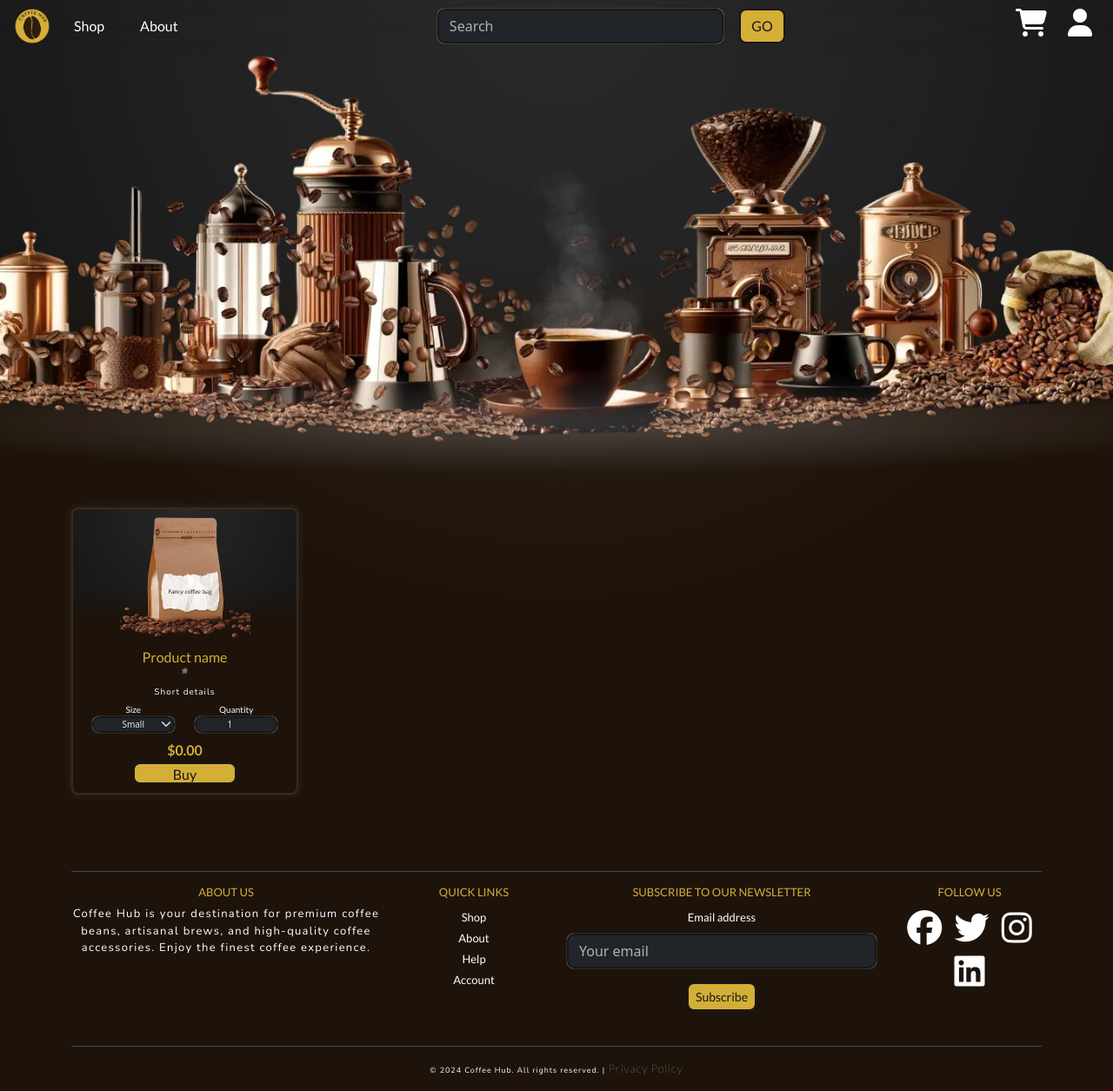
After one commit to catapam/coffe-hub, a Django app: template store/templates/store/catalog.html in a window 1280 px wide. The commit adds this page. Shown: the whole page at 87% size. Run offline with Django 5.2, Linux system fonts and the light colour scheme; the template is opened without the code that fills it: most values are stand-ins (such as "Sample title", 1, 10 or a date in 2020); some libraries are stand-ins or nearby versions.

Commit message:
Create template for product cards and shop page initial layout

```diff
--- a/static/css/base.css
+++ b/static/css/base.css
@@ -20,18 +20,18 @@ body {
 
 /* Typography */
 h1, h2, h3, h4, h5, h6 {
-    font-family: var(--font-heading);
-    color: var(--text-secondary-color);
+    font-family: var(--font-heading) !important;
+    color: var(--text-secondary-color) !important;
 }
 
 p {
-    font-family: var(--font-primary);
-    color: var(--text-primary-color);
+    font-family: var(--font-primary) !important;
+    color: var(--text-primary-color) !important;
     font-weight: 100; /* Reduce font weight */
     letter-spacing: 0.1em; /* Increase spacing between letters */
 }
 
-a, i, label {
+a, label {
     font-family: var(--font-heading);
     color: var(--text-primary-color);
 }
@@ -90,6 +90,12 @@ footer li{
 
 .privacy-link {
     font-size: xx-small;
+}
+
+.centered-element{
+    margin: auto;
+    padding: 0;
+    width: auto;
 }
 
 /* Content container */
@@ -208,7 +214,7 @@ footer li{
 .btn-secondary {
     color: var(--bg-darker);
     background-color: var(--text-secondary-color);
-    border-color: var(--dark-red-accent);
+    border-color: var(--bg-darker);
 }
 
 .btn-secondary:hover {
@@ -234,10 +240,9 @@ footer li{
 }
 
 .navbar-brand {
-    margin: auto;
-    padding: 0;
     max-height: 50px;
     color: var(--text-secondary-color);
+    margin-left: calc(50% - 85px);
 }
 
 .navbar-brand img{
@@ -279,7 +284,7 @@ footer li{
     opacity: 0.95;
     border: var(--border);
     border-radius: var(--bs-border-radius);
-    border-color: var(--bg-light);
+    border-color: var(--text-secondary-color);
     max-width: 10rem;
     max-height: 80%;
     margin-left: auto;
@@ -291,36 +296,34 @@ footer li{
 }
 
 /* User menu aligned to the right */
-.user-menu, .search-menu {
+.menu-icon {
     position: relative;
     align-items: center;
     justify-content: flex-end;
 }
 
-.user-menu i, .search-menu i{
+.menu-icon i {
     font-size: 2rem;
     cursor: pointer;
     min-width: 60px;
     margin: auto;
-}
-
-.user-menu i {
     color: var(--text-primary-color);
     padding-left: 20px;
 }
 
-.user-menu i:hover {
+.menu-icon i:hover {
     color: var(--text-secondary-color);
+}
+
+.menu-item{
+    margin: auto;
 }
 
 .user-menu .dropdown-menu {
     right: 0;
     border: var(--border);
+    border-color: var(--text-secondary-color);
     left: auto;
-}
-
-.search-menu i{
-    color: var(--text-primary-color);
 }
 
 .navbar-nav .dropdown-menu {
@@ -331,7 +334,7 @@ footer li{
     border-top-right-radius: 0;
     left: auto;
     border: var(--border);
-    border-color: var(--bg-light);
+    border-color: var(--text-secondary-color);
     background-color: var(--bg-dark);
     opacity: 1;
 }
@@ -358,15 +361,21 @@ footer li{
     max-width: 400px;
 }
 
-.form-control{
+.form-control, .form-select{
     border: var(--border);
+    box-shadow: 0 0 1px var(--text-primary-color);
 }
 
 /* Change the border color when the search input is focused */
-form input:focus {
+* input:focus, * select:focus {
     outline: none !important; /* Removes the default blue outline */
     border-color: var(--text-secondary-color) !important; /* Replace with your desired color */
     box-shadow: 0 0 5px var(--text-primary-color) !important; /* Optional: Add a glow effect */
+}
+
+/* Cart menu option */
+.cart-menu.d-block{
+    padding-right: 10px;
 }
 
 /* Styling for custom error pages */
@@ -393,11 +402,124 @@ form input:focus {
     font-size: small;
 }
 
+/* Card template */
+.card{
+    border: var(--border);
+    border-color: var(--bg-lighter);
+    color: inherit;
+    margin: 0;
+    height: 100%;
+    width: auto;
+    background-color: var(--bg-dark);
+    box-shadow: 0 0 10px rgba(var(--highlight-rgb), 0.1);
+}
+
+.card * {
+    font-size: x-small;
+    padding: 0;
+    margin: 0;
+}
+
+.card-body {
+    margin: 10px;
+    padding: 0;
+    display: flex;
+    flex-direction: column;
+}
+
+.card .content-gradient{
+    top: 0;
+    height: 150px;
+}
+
+.card .background-gradient{
+    height: auto;
+    border-top-right-radius: var(--bs-border-radius);
+    border-top-left-radius: var(--bs-border-radius);
+    display: flex;
+    flex-direction: column;
+    justify-content: center; /* Horizontally centers the image */
+}
+
+.card .content-gradient::after {
+    width: 100%; /* Extend for a smooth fade */
+    height: auto;
+    min-height: 500px;
+    background: radial-gradient(
+        circle at top center,
+        rgba(var(--highlight-rgb), 0.08) 0%,   /* Bright at the center */
+        rgba(var(--highlight-rgb), 0.05) 7%, /* Gradual fade */
+        rgba(var(--highlight-rgb), 0.0) 30%, /* Subtle fading */
+        rgba(var(--highlight-rgb), 0) 100%   /* Fully transparent at edges */
+    );
+}
+
+.card .btn {
+    width: 50%;
+    margin: auto;
+    height: 25px;
+    font-size: medium;
+}
+
+.card-row {
+    display: flex;
+    flex-direction: row;
+    justify-content: center; /* Centers content horizontally */
+}
+
+.card-row > * {
+    text-align: center;
+}
+
+.card-img-top{
+    max-height: 150px;
+    max-width: 100%;
+    object-fit: contain; /* Ensures the image maintains aspect ratio */
+}
+
+.review-stars {
+    display: flex;
+    justify-content: center; /* Centers the stars */
+    gap: 5px; /* Space between stars */
+}
+
+.star {
+    font-size: xx-small;
+    color: var(--text-primary); /* Default bordered color */
+    opacity: 0.5;
+    text-shadow: 0 0 2px var(--text-primary-color);
+}
+
+.star.filled {
+    opacity: 1;
+    color: var(--text-secondary-color) !important; /* Filled color for selected stars */
+}
+
+.card .form-control, .card .form-select{
+    max-width: 80%;
+    margin: auto;
+    text-align: center; /* Centers content horizontally */
+}
+
+.card h1, .card-subtitle strong{
+    font-size: medium !important;
+}
+
+.card-text, .card-subtitle {
+    margin-top: 10px;
+    margin-bottom: 5px;
+}
+
+#size-select {
+    background-position: right center;
+}
+
 /* Desktop styles */
 @media (min-width: 992px) {
     /* Logo aligned to the left */
     .navbar-brand {
-        margin: 0;
+        width: auto;
+        margin: auto;
         margin-right: auto;
     }
 
--- a/static/css/brand.css
+++ b/static/css/brand.css
@@ -17,6 +17,6 @@
     --border: 2px solid var(--border-color);
 
     /* Font Variables */
-    --font-primary: "Playfair Display", Arial, sans-serif;
+    --font-primary: "Nunito", Arial, sans-serif;
     --font-heading: "Lato", Georgia, serif;
 }
--- /dev/null
+++ b/store/templates/store/catalog.html
@@ -0,0 +1,15 @@
+{% extends 'store/index.html' %}
+{% load static %}
+
+{% block shop-content %}
+<div class="container my-4">
+    <div class="row g-4">
+        <!-- Card Loop -->
+        {% for i in products %}
+        <div class="col-6 col-md-4 col-lg-3">
+            {% include 'store/includes/product-card.html' %}
+        </div>
+        {% endfor %}
+    </div>
+</div>
+{% endblock shop-content %}
--- /dev/null
+++ b/store/templates/store/includes/product-card.html
@@ -0,0 +1,44 @@
+{% load static %}
+
+<div class="card">
+    <div class="background-gradient">
+        <div class="content-gradient">
+            <img class="card-img-top" src="{% static 'images/product-holder.webp' %}" alt="Card image cap">
+        </div>
+    </div>
+    <div class="card-body">
+        <h1 class="card-title mx-auto">Product name</h5>
+
+        <!--Review Row -->
+        <div class="review-stars">
+            {% for star in total_review %}
+                {% if star < review %}
+                    <i class="star filled">★</i>
+                {% else %}
+                    <i class="star">★</i>
+                {% endif %}
+            {% endfor %}
+        </div>
+
+        <p class="card-text mx-auto">Short details</p>
+
+        <!-- Size and Quantity Selectors -->
+        <div class="row card-row">
+            <div class="col-6 mx-auto">
+                <label for="size-select">Size</label>
+                <select id="size-select" class="form-select size">
+                    <option value="S">Small</option>
+                    <option value="M">Medium</option>
+                    <option value="L">Large</option>
+                </select>
+            </div>
+            <div class="col-6 mx-auto">
+                <label for="quantity-select">Quantity</label>
+                <input id="quantity-select" type="number" class="form-control quantity" min="1" value="1">
+            </div>
+        </div>
+
+        <h1 class="card-subtitle mx-auto"><strong>$0.00</strong></h6>
+        <a href="#" class="btn btn-secondary btn-lg mx-auto">Buy</a>
+    </div>
+</div>
--- a/store/templates/store/index.html
+++ b/store/templates/store/index.html
@@ -5,4 +5,8 @@
 <div class="hero">
     <img class="image" src="{% static 'images/hero.webp' %}" alt="Commercial Hero Image">
 </div>
+
+{% block shop-content %}
+
+{% endblock shop-content %}
 {% endblock content %}
--- a/store/urls.py
+++ b/store/urls.py
@@ -1,8 +1,8 @@
 from django.urls import path
-from .views import Index
+from .views import Catalog
 
 # Define URL patterns for the home app
 urlpatterns = [
     # The home page route, served by the Index class-based view
-    path('', Index.as_view(), name='home'),
+    path('', Catalog.as_view(), name='catalog'),
 ]
--- a/templates/401.html
+++ b/templates/401.html
@@ -17,7 +17,7 @@
     <p>You do not have permission to access this page. Please contact us if you believe this is a mistake.</p>
 
     <!-- Improved link with aria-label for screen readers -->
-    <a href="{% url 'home' %}" aria-label="Contact Coffee Hub support for assistance">Contact us</a>
+    <a href="{% url 'home' %}" aria-label="Contact Coffee Hub support for assistance" class="menu-item">Contact us</a>
 </div>
 
 <!-- Including the JavaScript for the page -->
--- a/templates/404.html
+++ b/templates/404.html
@@ -12,7 +12,7 @@
     <h1 id="not-found-heading">404 - Page Not Found</h1>
 
     <!-- Clear and descriptive error message -->
-    <p>The page you are looking for does not exist. Use the menu above to navigate back to the platform or <a href="{% url 'home' %}" aria-label="Return to homepage">return to the homepage</a>.</p>
+    <p>The page you are looking for does not exist. Use the menu above to navigate back to the platform or <a href="{% url 'home' %}" aria-label="Return to homepage" class="menu-item">return to the homepage</a>.</p>
 </div>
 
 <!-- Including the JavaScript for the page -->
--- a/templates/base.html
+++ b/templates/base.html
@@ -22,7 +22,7 @@
       <!-- Fonts -->
       <link rel="preconnect" href="https://fonts.googleapis.com">
       <link rel="preconnect" href="https://fonts.gstatic.com" crossorigin>
-      <link href="https://fonts.googleapis.com/css2?family=Lato:ital,wght@0,100;0,300;0,400;0,700;0,900;1,100;1,300;1,400;1,700;1,900&family=Playfair+Display:ital,wght@0,400..900;1,400..900&display=swap" rel="stylesheet">
+      <link href="https://fonts.googleapis.com/css2?family=Lato:ital,wght@0,100;0,300;0,400;0,700;0,900;1,100;1,300;1,400;1,700;1,900&family=Nunito:ital,wght@0,400..900;1,400..900&display=swap" rel="stylesheet">
 
       <!-- Import Bootstrap CSS with integrity and referrer policy for security -->
       <link rel="preload" href="https://cdnjs.cloudflare.com/ajax/libs/bootstrap/5.3.3/css/bootstrap.min.css" integrity="sha512-jnSuA4Ss2PkkikSOLtYs8BlYIeeIK1h99ty4YfvRPAlzr377vr3CXDb7sb7eEEBYjDtcYj+AjBH3FLv5uSJuXg==" crossorigin="anonymous" referrerpolicy="no-referrer" as="style" onload="this.rel='stylesheet'">
--- a/templates/includes/header.html
+++ b/templates/includes/header.html
@@ -7,15 +7,22 @@
         <div class="container-fluid">
 
             <!-- Search button for mobile -->
-            <div class="search-menu d-block d-lg-none" id="mobileSearchButton">
+            <div class="search-menu menu-icon d-block d-lg-none" id="mobileSearchButton">
                 <i class="fa-solid fa-magnifying-glass menu-item"></i>
             </div>
 
             <!-- Logo -->
-            <a class="navbar-brand" href="/" aria-label="Homepage - Coffee Hub">
+            <a class="navbar-brand centered-element" href="/" aria-label="Homepage - Coffee Hub">
                 <!-- Improved alt text for logo for better accessibility -->
                 <img src="{% static 'images/logo.webp' %}" alt="Coffee Hub logo" width="30" height="30">
             </a>
+
+            <!-- Cart menu -->
+            <div class="cart-menu d-block d-lg-none menu-icon">
+                <a class="nav-link" href="/" aria-label="Cart button">
+                    <i class="fa-solid fa-cart-shopping menu-item" aria-label="Cart menu"></i>
+                </a>
+            </div>
 
             <!-- Button for toggling the mobile navigation menu -->
             <button class="navbar-toggler" type="button" data-bs-toggle="collapse" data-bs-target="#navbarNav"
@@ -53,8 +60,15 @@
                 </form>
             </div>
 
+            <!-- Cart menu -->
+            <div class="cart-menu d-none d-lg-block menu-icon">
+                <a class="nav-link" href="/" aria-label="Cart button">
+                    <i class="fa-solid fa-cart-shopping menu-item" aria-label="Cart menu"></i>
+                </a>
+            </div>
+
             <!-- User menu for desktop -->
-            <div class="user-menu d-none d-lg-block">
+            <div class="user-menu menu-icon d-none d-lg-block">
                 <a class="nav-link dropdown-toggle" href="#" id="navbarDropdown" role="button" data-bs-toggle="dropdown" aria-haspopup="true" aria-expanded="false">
                     <i class="fa-solid fa-user menu-item" aria-label="User menu"></i>
                 </a>
```
Also changed, not shown: store/views.py (+12 -4 lines), templates/privacy-policy.html (+6 -6 lines), static/images/product-holder.webp (added), store/templates/store/product.html (added), 3 other files.
